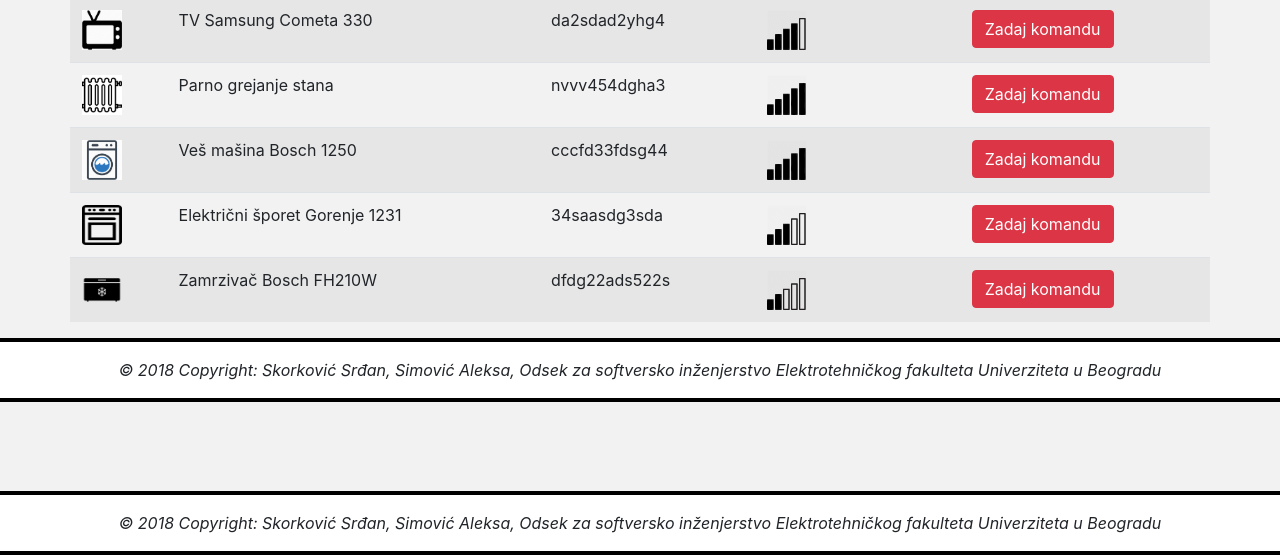
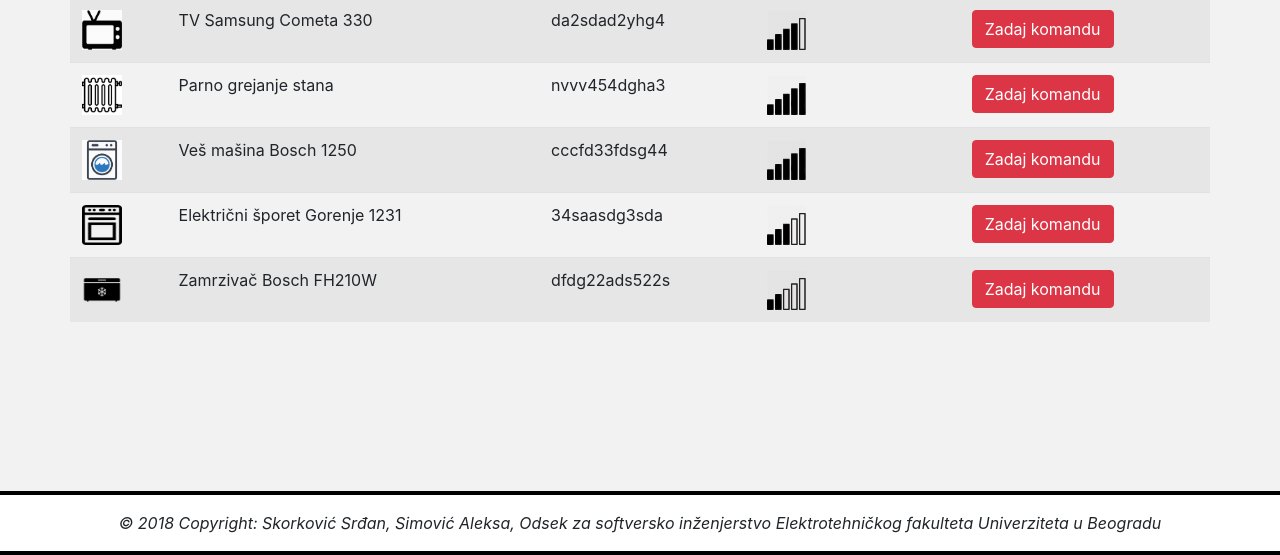
Before and after one commit to simovic96/gitUSP, a plain HTML site: page USP/zadajkomandu.html in a window 1280 px wide. Shown: the part 245-800 px from the top of the page. Drawn offline with Linux system fonts and the light colour scheme; files whose address does not match are found by name.

Commit message:
Add files via upload

```diff
--- a/USP/zadajkomandu.html
+++ b/USP/zadajkomandu.html
@@ -236,12 +236,7 @@
 				  </table>
 	  </div>
 
-	</div>
-	<footer class="page-footer font-small white pt-0" style="border-top:4px solid black;border-bottom:4px solid black; background-color:white; ">
-		<div class="footer-copyright py-3 text-center">
-        <i>© 2018 Copyright: Skorković Srđan, Simović Aleksa, Odsek za softversko inženjerstvo Elektrotehničkog fakulteta Univerziteta u Beogradu
-		</i>
-    </div>
+
 	</footer>
 	<footer class="fixed-bottom page-footer font-small white pt-0" style="border-top:4px solid black;border-bottom:4px solid black; background-color:white; ">
 		<div class="footer-copyright py-3 text-center">
```
